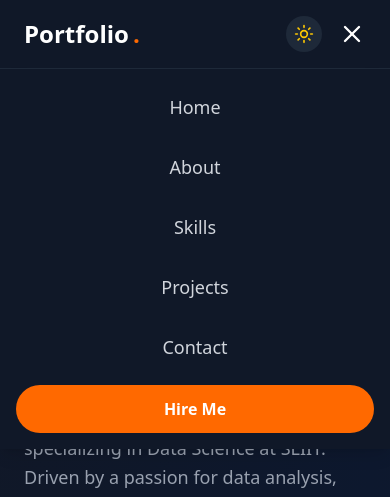
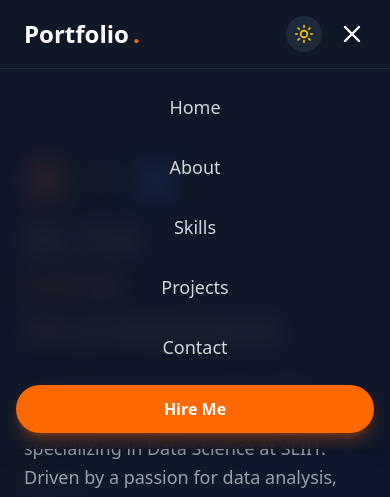
Before and after one commit to senalanuraheesara/Portfolio, a React (Vite) app: page / in a window 390 px wide. Both pictures are taken after a click on the button 352 px from the left and 34 px from the top of the page. Shown: the top 497 px of the page. Built offline with nearby package versions, Linux system fonts and the light colour scheme.

Commit message:
Update Navbar.jsx

```diff
--- a/src/Components/Navbar.jsx
+++ b/src/Components/Navbar.jsx
@@ -68,21 +68,25 @@ const Navbar = ({ darkMode, toggleDarkMode }) => {
 
       {/* Mobile Menu Dropdown */}
       {isMenuOpen && (
-        <div className="md:hidden bg-white dark:bg-gray-900 absolute top-full left-0 right-0 border-t border-gray-200 dark:border-gray-800 p-4 shadow-lg">
+        <div className="md:hidden absolute top-full left-0 right-0 bg-white/90 dark:bg-gray-900/90 backdrop-blur-md border-t border-gray-200 dark:border-gray-800 p-4 shadow-lg transition-all duration-300 ease-in-out">
           <ul className="flex flex-col space-y-4">
             {navItems.map((item) => (
               <li key={item.name}>
                 <a
                   href={item.link}
                   onClick={() => setIsMenuOpen(false)}
-                  className="block text-center text-lg py-2 text-gray-700 dark:text-gray-300 hover:text-orange-500 dark:hover:text-orange-500 transition-colors"
+                  className="block text-center text-lg font-medium py-2 text-gray-700 dark:text-gray-300 hover:text-orange-500 dark:hover:text-orange-500 transition-colors"
                 >
                   {item.name}
                 </a>
               </li>
             ))}
             <li>
-              <a href="#contact" onClick={() => setIsMenuOpen(false)} className="w-full block text-center px-6 py-3 bg-orange-500 hover:bg-orange-600 text-white font-semibold rounded-full transition-colors">
+              <a
+                href="#contact"
+                onClick={() => setIsMenuOpen(false)}
+                className="w-full block text-center px-6 py-3 bg-orange-500 hover:bg-orange-600 text-white font-semibold rounded-full transition-colors shadow-lg shadow-orange-500/30"
+              >
                 Hire Me
               </a>
             </li>
```
